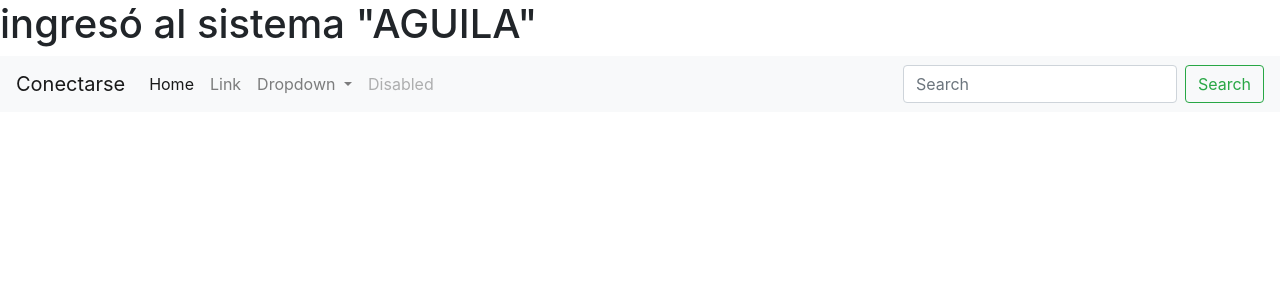
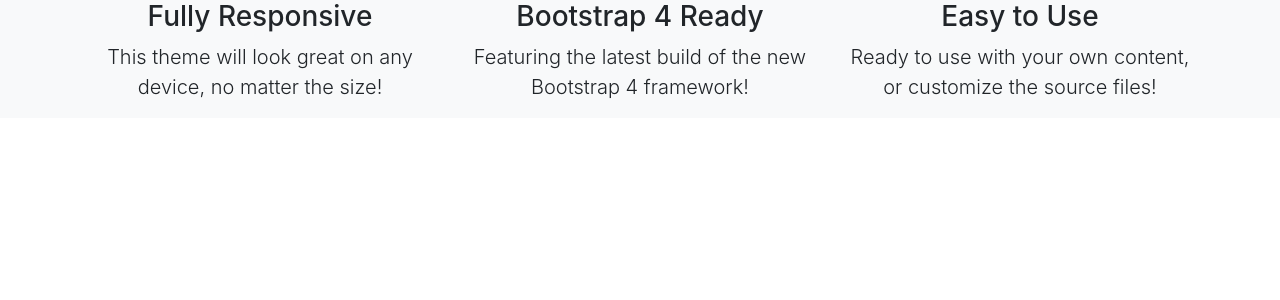
Before and after one commit to anthonyaguirretueros/IntranetIE, a CodeIgniter app: page /database/index.php/home/index in a window 1280 px wide. Shown: the top 300 px of the page. Run offline with CodeIgniter, Linux system fonts and the light colour scheme.

Commit message:
Modificaciones jquery.

```diff
--- a/application/config/autoload.php
+++ b/application/config/autoload.php
@@ -89,7 +89,7 @@
 |
 |	$autoload['helper'] = array('url', 'file');
 */
-$autoload['helper'] = array('url');
+$autoload['helper'] = array('url', 'util_helper', 'security');
 
 /*
 | -------------------------------------------------------------------
--- a/application/config/database.php
+++ b/application/config/database.php
@@ -77,7 +77,7 @@
 	'dsn'	=> '',
 	'hostname' => 'localhost',
 	'username' => 'root',
-	'password' => '',
+	'password' => 'scmj010400',
 	'database' => 'intranet',
 	'dbdriver' => 'mysqli',
 	'dbprefix' => '',
--- a/application/controllers/Home.php
+++ b/application/controllers/Home.php
@@ -1,15 +1,13 @@
 <?php
-
 
 class Home extends CI_Controller {
 
     public function __construct() {
-        parent::__construct();
+	parent::__construct();
     }
 
     public function index() {
-        $this->load->view('vista1');
-       // print_r("entro");
+	$this->load->view('home');
     }
 
 }
--- /dev/null
+++ b/application/helpers/util_helper.php
@@ -0,0 +1,16 @@
+<?php
+
+/*
+ * To change this license header, choose License Headers in Project Properties.
+ * To change this template file, choose Tools | Templates
+ * and open the template in the editor.
+ */
+
+/**
+ * Description of util_helper
+ *
+ * @author Carlos
+ */
+function asset_url() {
+    return base_url() . 'assets';
+}
--- a/application/views/home.php
+++ b/application/views/home.php
@@ -1,5 +1,37 @@
 <?php $this->load->view('templates/header'); ?>
 <body>
-    <h1>Usted ha ingresado</h1>
+    <section class="features-icons bg-light text-center">
+	<div class="container">
+	    <div class="row">
+		<div class="col-lg-4">
+		    <div class="features-icons-item mx-auto mb-5 mb-lg-0 mb-lg-3">
+			<div class="features-icons-icon d-flex">
+			    <i class="icon-screen-desktop m-auto text-primary"></i>
+			</div>
+			<h3>Fully Responsive</h3>
+			<p class="lead mb-0">This theme will look great on any device, no matter the size!</p>
+		    </div>
+		</div>
+		<div class="col-lg-4">
+		    <div class="features-icons-item mx-auto mb-5 mb-lg-0 mb-lg-3">
+			<div class="features-icons-icon d-flex">
+			    <i class="icon-layers m-auto text-primary"></i>
+			</div>
+			<h3>Bootstrap 4 Ready</h3>
+			<p class="lead mb-0">Featuring the latest build of the new Bootstrap 4 framework!</p>
+		    </div>
+		</div>
+		<div class="col-lg-4">
+		    <div class="features-icons-item mx-auto mb-0 mb-lg-3">
+			<div class="features-icons-icon d-flex">
+			    <i class="icon-check m-auto text-primary"></i>
+			</div>
+			<h3>Easy to Use</h3>
+			<p class="lead mb-0">Ready to use with your own content, or customize the source files!</p>
+		    </div>
+		</div>
+	    </div>
+	</div>
+    </section>
 </body>
 <?php $this->load->view('templates/footer'); ?>
--- a/application/views/templates/footer.php
+++ b/application/views/templates/footer.php
@@ -1,3 +1,3 @@
 <!--JavaScript at end of body for optimized loading-->
-<script type="text/javascript" src="source/assets/js/materialize.min.js"></script>
+<!--<script type="text/javascript" src="source/assets/js/materialize.min.js"></script>-->
 </html>
--- a/application/views/templates/header.php
+++ b/application/views/templates/header.php
@@ -1,11 +1,12 @@
 <html>
     <head>
         <meta charset="UTF-8">
+	<?php // defined('BASEPATH') OR exit('No direct script access allowed'); ?>
         <title></title>
         <!--Import Google Icon Font-->
+        <link href="https://fonts.googleapis.com/css?family=Lato:300,400,700,300italic,400italic,700italic" rel="stylesheet" type="text/css">
+        <!--Import Bootstrap.css-->
+        <link type="text/css" rel="stylesheet" href="<?php echo asset_url() . "/bootstrap/css/bootstrap.min.css"; ?>">
 
-        <!--Import materialize.css-->
-        <link rel="stylesheet" href="assets/bootstrap/css/estilo.css">
-        <!--Let browser know website is optimized for mobile-->
         <meta name="viewport" content="width=device-width, initial-scale=1.0"/>
     </head>
```
Also changed, not shown: application/controllers/Login.php (+8 -9 lines).
